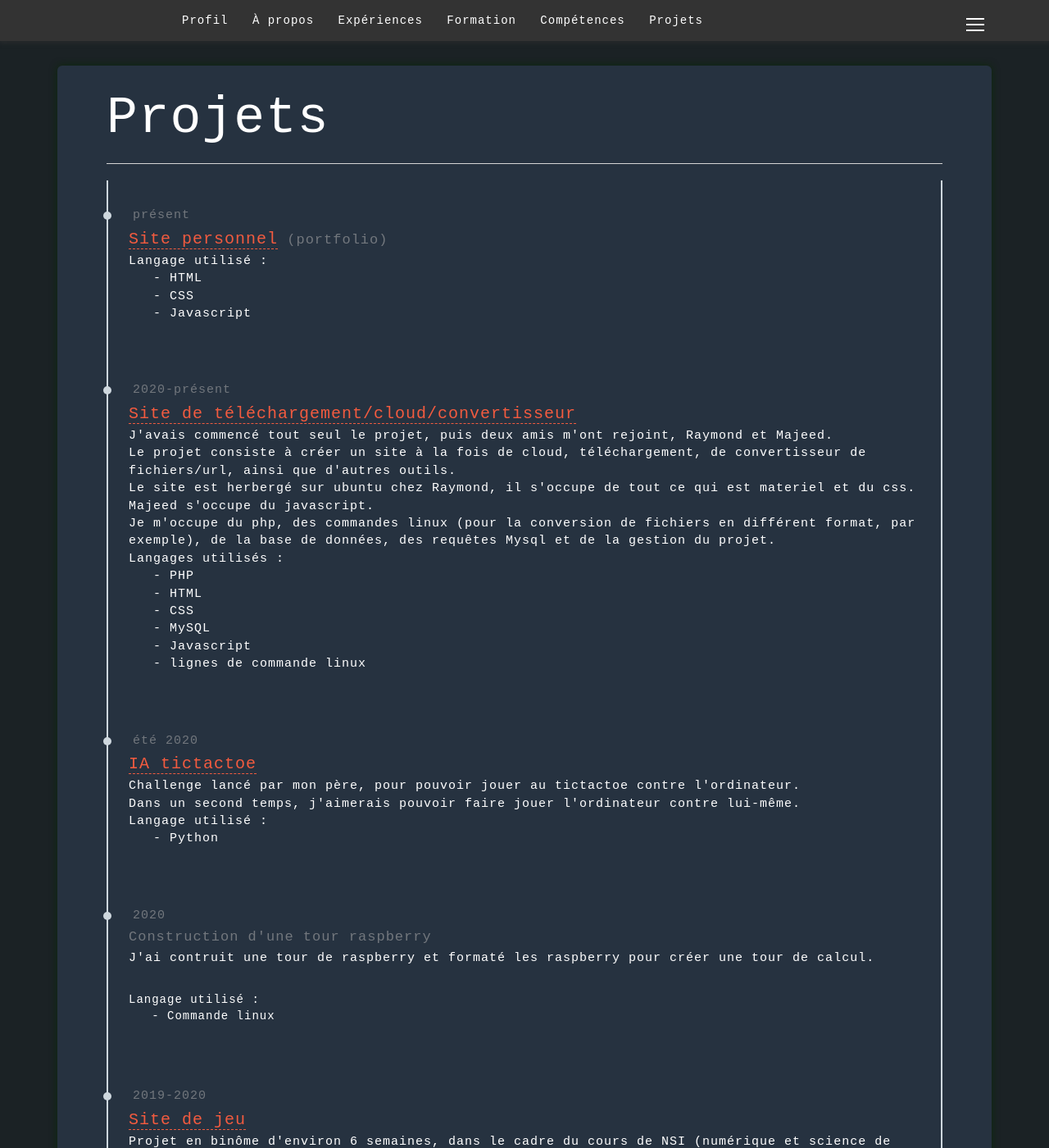
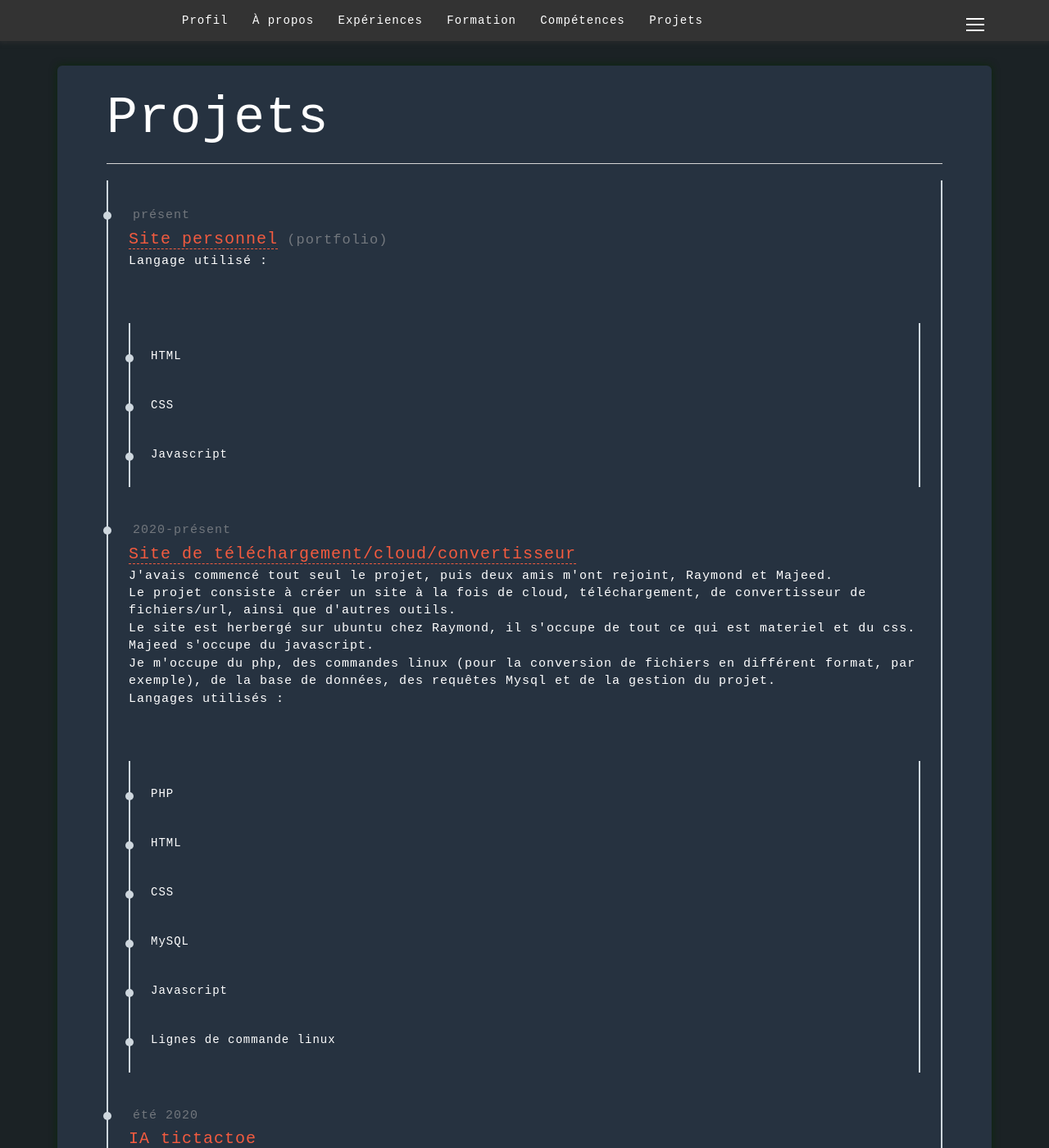
Before and after one commit to MaelC001/MaelC001.github.io, a Jekyll site: the page built from projet/index.html, in a window 1280 px wide and 1400 px high. Shown: the whole window at 82% size. Built offline with Jekyll 4.4.1, drawn with Linux system fonts in a browser that asks for light colours; nearby versions of some CDN libraries; some of the changed text lies outside the part shown.

Commit message:
Update index.html

```diff
--- a/projet/index.html
+++ b/projet/index.html
@@ -11,11 +11,12 @@ title: Portfolio - Projet
       <span id="workTitle">présent</span>
       <div class="content">
         <h3 id="workTitle"><a id="projectlink" href="https://maelc001.github.io/">Site personnel</a> (portfolio)</h3>
-        <p>Langage utilisé :<br>
-             &nbsp;&nbsp;&nbsp;- HTML<br>
-             &nbsp;&nbsp;&nbsp;- CSS<br>
-             &nbsp;&nbsp;&nbsp;- Javascript<br>
-        </p>
+        <p>Langage utilisé :<p>
+        <ul>
+          <li>HTML</li>
+          <li>CSS</li>
+          <li>Javascript</li>
+        </ul>
       </div>
     </li>
     <li>
@@ -27,14 +28,14 @@ title: Portfolio - Projet
           Le site est herbergé sur ubuntu chez Raymond, il s'occupe de tout ce qui est materiel et du css.<br>
           Majeed s'occupe du javascript.<br>
           Je m'occupe du php, des commandes linux (pour la conversion de fichiers en différent format, par exemple), de la base de données, des requêtes Mysql et de la gestion du projet.<br>
-          Langages utilisés :<br>
-             &nbsp;&nbsp;&nbsp;- PHP<br>
-             &nbsp;&nbsp;&nbsp;- HTML<br>
-             &nbsp;&nbsp;&nbsp;- CSS<br>
-             &nbsp;&nbsp;&nbsp;- MySQL<br>
-             &nbsp;&nbsp;&nbsp;- Javascript<br>
-             &nbsp;&nbsp;&nbsp;- lignes de commande linux<br>
-        </p>
+          Langages utilisés :<p>
+          <ul>
+             <li>PHP</li>
+             <li>HTML</li>
+             <li>CSS</li>
+             <li>MySQL</li>
+             <li>Javascript</li>
+             <li>Lignes de commande linux</li>
       </div>
     </li>
     <li>
@@ -53,9 +54,10 @@ title: Portfolio - Projet
       <div class="content">
         <h3 id="workTitle">Construction d'une tour raspberry</h3>
         <p>J'ai contruit une tour de raspberry et formaté les raspberry pour créer une tour de calcul.</p>
-          Langage utilisé :<br>
-            &nbsp;&nbsp;&nbsp;- Commande linux
-        </p>
+          Langage utilisé :<p>
+        <ul>
+          <li>Commande linux</li>
+        </ul>
       </div>
     </li>
     <li>
@@ -65,11 +67,12 @@ title: Portfolio - Projet
           <p>Projet en binôme d'environ 6 semaines, dans le cadre du cours de NSI (numérique et science de l'informatique) au collège Stanislas. Avec un amis nous avons choisi de faire un site de jeu.<br>
              Nous n'avons fait que l'interface graphique, nous n'avons pas eu le temps de créer nous même les jeux.<br>
              Nous avons pris les jeux sur <a id ="projectlink" href="https://codepen.io/" target="_blank">CodePen.io</a>.<br>
-             Langage utilisé :<br>
-               &nbsp;&nbsp;&nbsp;- PHP<br>
-               &nbsp;&nbsp;&nbsp;- HTML<br>
-               &nbsp;&nbsp;&nbsp;- CSS<br>
-          </p>
+             Langage utilisé :<p>
+          <ul>
+               <li>PHP</li>
+               <li>HTML</li>
+               <li>CSS</li>
+          </ul>
         </div>
       </li>
     </ul>
```
